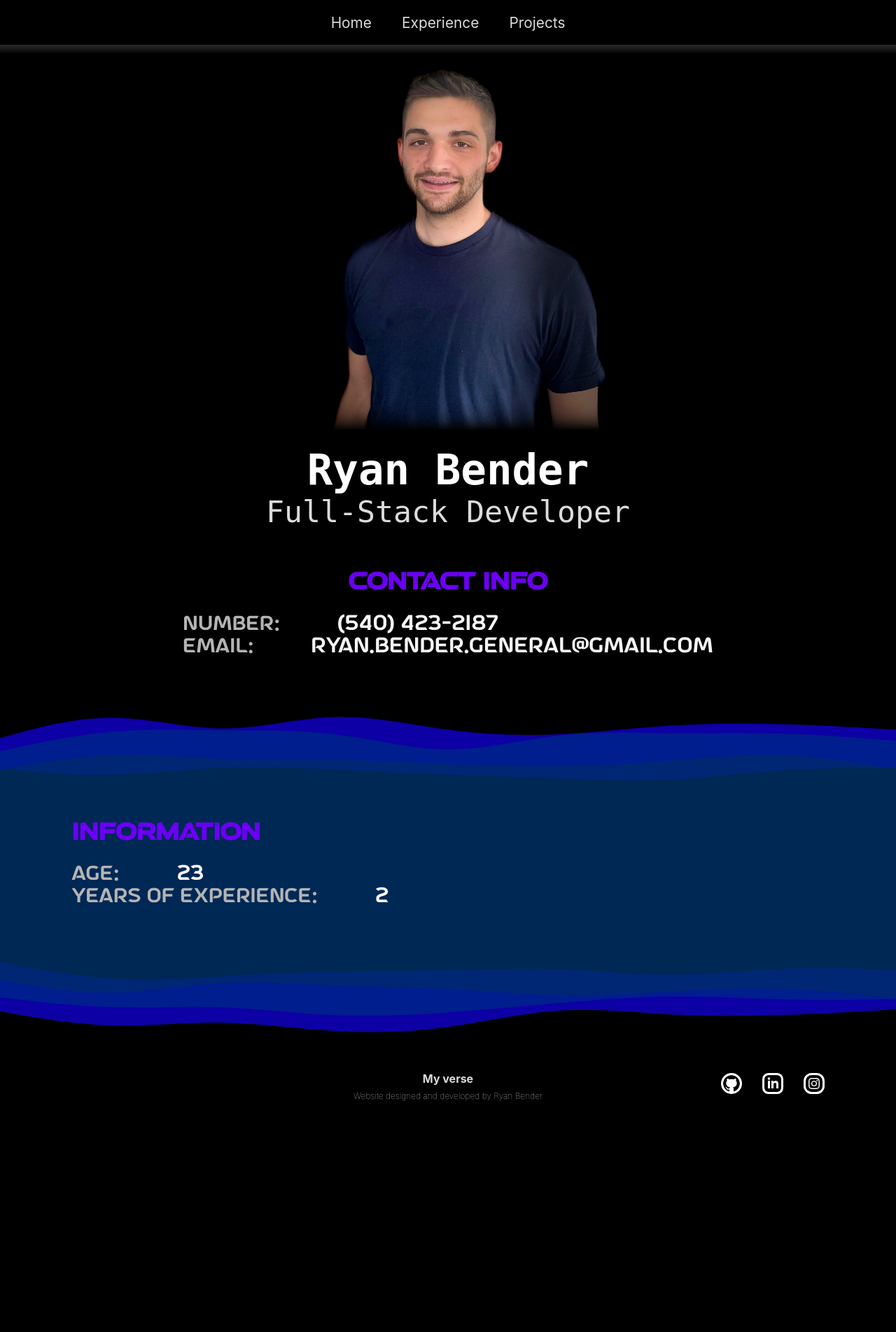
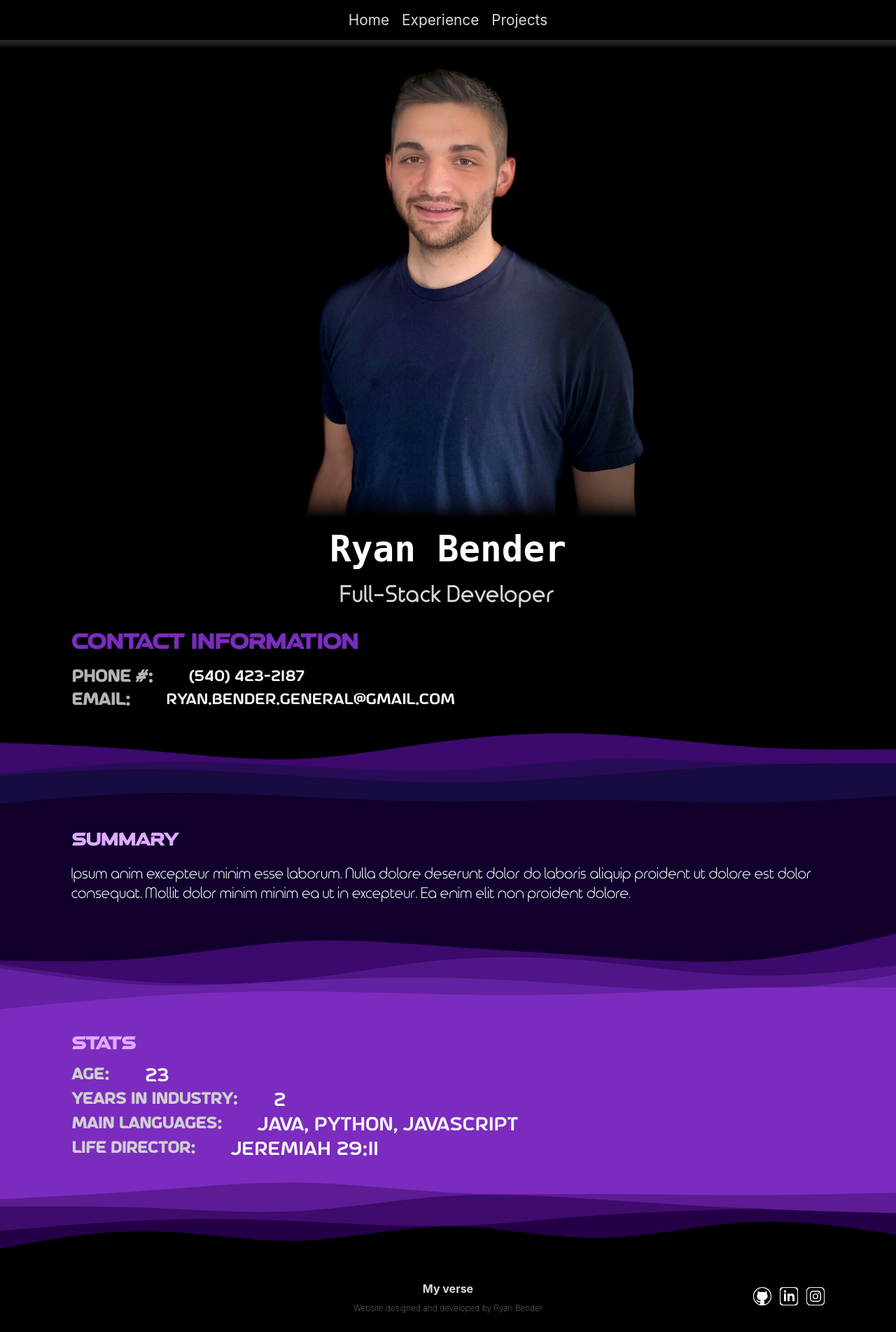
Before and after one commit to ryanbender2/Ryans-Portfolio, a Django app: page / in a window 1280 px wide. Shown: the whole page at 70% size. Before the commit the page ends 1573 px from the top, so only its background shows below. Run offline with Django 3.2, Linux system fonts and the light colour scheme.

Commit message:
home page layout update

```diff
--- a/portfolio/PortfolioApp/static/css/base.css
+++ b/portfolio/PortfolioApp/static/css/base.css
@@ -1,3 +1,7 @@
+:root {
+  --max-width: 1100px;
+}
+
 html {
   background: black;
   margin: 0;
@@ -9,6 +13,29 @@ body {
   font-size: 12px;
   font-family: "SF Pro Text", "Myriad Set Pro", "SF Pro Icons", "Helvetica Neue",
     "Helvetica", "Arial", sans-serif;
+}
+
+/* width */
+::-webkit-scrollbar {
+  width: 10px;
+}
+
+/* Track */
+::-webkit-scrollbar-track {
+  background: #2b2b2b;
+
+}
+
+/* Handle */
+::-webkit-scrollbar-thumb {
+  background: rgb(199, 199, 199);
+  border-radius: 20px;
+  border: 2px solid rgb(158, 158, 158);
+}
+
+/* Handle on hover */
+::-webkit-scrollbar-thumb:hover {
+  background: #555;
 }
 
 .hover-underline-animation {
@@ -100,14 +127,14 @@ header {
 }
 
 footer {
-  max-width: 1100px;
+  max-width: var(--max-width);
   margin: 0 auto;
   color: #dbdbdb;
   font-family: "SF Pro Text", "Myriad Set Pro", "SF Pro Icons", "Helvetica Neue",
     "Helvetica", "Arial", sans-serif;
   font-size: 0.75rem;
   font-weight: 100;
-  padding: 2% 8% 8.5% 8%;
+  padding: 0 8%;
 }
 
 footer ul {
@@ -121,7 +148,7 @@ footer ul {
 
 .footer-column {
   float: left;
-  height: 4rem;
+  height: 6rem;
 }
 
 .footer-column:nth-child(2) {
@@ -144,11 +171,11 @@ footer ul {
 }
 
 .footer-column:nth-child(3) {
-    display: flex;
-    flex-direction: column;
-    justify-content: center;
-    align-items: right;
-    gap: 10%;
+  display: flex;
+  flex-direction: column;
+  justify-content: center;
+  align-items: right;
+  gap: 10%;
 }
 
 .fill-white {
--- a/portfolio/PortfolioApp/static/css/home.css
+++ b/portfolio/PortfolioApp/static/css/home.css
@@ -1,67 +1,18 @@
 :root {
-    --accent: #6a00f4;
-    --accent-1: #8900f2;
-    --grey: #dbdbdb;
+  --palatte1-1: #10002b;
+  --palatte1-2: #240046;
+  --palatte1-3: #3c096c;
+  --palatte1-4: #5a189a;
+  --palatte1-5: #7b2cbf;
+  --palatte1-6: #9d4edd;
+  --palatte1-7: #c77dff;
+  --palatte1-8: #e0aaff;
 }
 
 section {
-    font-size: 12px;
-}
-
-#section1 {
-    padding-left: 8%;
-    padding-right: 8%;
-    display: flex;
-    flex-direction: column;
-    align-items: center;
-    color: var(--grey);
-}
-
-h1 {
-    font-size: 1.9rem;
-    color: var(--accent);
-    font-family: "Atmospheric";
-}
-
-#section1 img {
-    width: 50%;
-    padding-bottom: 2%;
-}
-
-ul {
-    list-style: none;
-    margin: 0;
+  font-size: 30px; /* main font size */
   padding: 0;
-    font-size: 1.8rem;
-    color: rgb(245, 245, 245);
-    font-family: "AstroFace";
-}
-
-.info-title {
-    padding-right: 3em;
-    font-size: 1.7rem;
-    font-family: "AstroFace";
-    color: rgb(180, 180, 180);
-}
-
-.heading-text {
-    font-family: Roboto Mono, monospace;
-    display: flex;
-    flex-direction: column;
-    align-items: center;
-    justify-content: center;
-    padding-bottom: 3em;
-}
-
-.heading-text > :first-child {
-    color: #ffffff;
-    font-weight: bold;
-}
-
-#section2 {
-    padding: 1% 8% 0% 8%;
-    background: #002855;
-    color: #e8f3fd;
+  margin: 0 auto;
 }
 
 .spacer {
@@ -71,3 +22,187 @@ ul {
   background-position: center;
   background-size: cover;
 }
+
+/* Header section */
+
+#first-section .inner {
+  display: flex;
+  flex-direction: column;
+  align-items: center;
+  /* font-family: Roboto Mono, monospace; */
+}
+
+#first-section h1 {
+  font-family: Roboto Mono, monospace;
+  padding: 0;
+  color: #ffffff;
+  font-weight: bold;
+  font-size: 1.7em;
+  margin: 0.3em 0;
+}
+
+#first-section h2 {
+  padding: 0;
+  margin: 0;
+  color: rgb(216, 216, 216);
+  font-size: 1.1em;
+  font-family: "TimeburnerBold";
+}
+
+#main-home-pic {
+  max-width: 670px;
+  width: 75vw;
+}
+
+/* Second section | Contact Information */
+
+#contact-info-section .inner {
+  margin: 0 auto;
+  display: flex;
+  flex-direction: column;
+  align-items: left;
+  padding: 1vh 8%;
+  max-width: var(--max-width);
+}
+
+#contact-info-section h1 {
+  color: var(--palatte1-5);
+  font-size: 0.9em;
+  font-family: "Atmospheric";
+}
+
+.contact-info-list {
+  list-style: none;
+  padding: 0;
+  margin: 0;
+}
+
+.contact-info-list li {
+  display: flex;
+  padding: 0 0 1vh 0;
+  gap: 4vw;
+}
+
+.contact-info-list h2 {
+  margin: 0;
+  font-size: 0.75em;
+  font-family: "AstroFace";
+  color: rgb(180, 180, 180);
+}
+
+.contact-info-list a {
+  text-decoration: none;
+  font-size: 0.69em;
+  color: rgb(245, 245, 245);
+  font-family: "AstroFace";
+}
+
+.contact-info-list a:hover {
+  transition: color 0.4s;
+  color: rgb(167, 167, 167);
+}
+
+/* Third section | Summary */
+
+#summary-section {
+  background-color: var(--palatte1-1);
+}
+
+#summary-section .inner {
+  color: white;
+  padding: 1vh 8%;
+  margin: 0 auto;
+  max-width: var(--max-width);
+}
+
+#summary-section h1 {
+  color: var(--palatte1-8);
+  font-size: 0.75em;
+  font-family: "Atmospheric";
+}
+
+#summary-section p {
+  font-size: 0.7em;
+  font-family: "Timeburner";
+}
+
+/* Forth Section | Stats */
+
+#stats-section {
+    background: var(--palatte1-5);
+}
+
+#stats-section .inner {
+  padding: 1vh 8%;
+  margin: 0 auto;
+  max-width: var(--max-width);
+}
+
+#stats-section h1 {
+  color: var(--palatte1-8);
+  font-size: 0.75em;
+  font-family: "Atmospheric";
+}
+
+.stats-list {
+  list-style: none;
+  padding: 0;
+  margin: 0;
+}
+
+.stats-list li {
+  display: flex;
+  padding: 0 0 1vh 0;
+  gap: 4vw;
+}
+
+.stats-list h2 {
+  margin: 0;
+  font-size: 0.71em;
+  font-family: "AstroFace";
+  color: rgb(207, 207, 207);
+}
+
+.stats-list span {
+  text-decoration: none;
+  font-size: 0.85em;
+  color: rgb(245, 245, 245);
+  font-family: "AstroFace";
+}
+
+@media (max-width: 900px) {
+  section {
+    font-size: 30px;
+  }
+}
+
+@media (max-width: 800px) {
+  section {
+    font-size: 27px;
+  }
+}
+
+@media (max-width: 700px) {
+  section {
+    font-size: 25px;
+  }
+}
+
+@media (max-width: 600px) {
+  section {
+    font-size: 23px;
+  }
+}
+
+@media (max-width: 500px) {
+  section {
+    font-size: 20px;
+  }
+}
+
+/* iPhone */
+@media (max-width: 400px) {
+  section {
+    font-size: 18px;
+  }
+}
--- a/portfolio/PortfolioApp/static/js/home.js
+++ b/portfolio/PortfolioApp/static/js/home.js
@@ -0,0 +1,28 @@
+$(document).ready(() => {
+    var stats = [
+        ['Age', '23'],
+        ['Years In Industry', '2'],
+        ['Main Languages', 'Java, Python, Javascript'],
+        ['Life Director', 'Jeremiah 29:11']
+    ]
+    populateStats(stats)
+})
+
+/**
+ * Populate the stats section.
+ *
+ * @param {string[][]} stats
+ */
+async function populateStats(stats) {
+    var statsList = $('.stats-list')
+
+    stats.forEach(stat => {
+        var title = stat[0]
+        var value = stat[1]
+
+        var item = $('<li>')
+        item.append($(`<h2>${title}:</h2>`))
+        item.append($(`<span>${value}</span>`))
+        statsList.append(item)
+    })
+}
--- a/portfolio/PortfolioApp/templates/base.html
+++ b/portfolio/PortfolioApp/templates/base.html
@@ -17,6 +17,14 @@
             @font-face {
                 font-family: "RocketRinder";
                 src: url("{% static 'fonts/RocketRinder.ttf' %}");
+            }
+            @font-face {
+                font-family: "Timeburner";
+                src: url("{% static 'fonts/Timeburner.ttf' %}");
+            }
+            @font-face {
+                font-family: "TimeburnerBold";
+                src: url("{% static 'fonts/TimeburnerBold.ttf' %}");
             }
         </style>
         <script
--- a/portfolio/PortfolioApp/templates/home.html
+++ b/portfolio/PortfolioApp/templates/home.html
@@ -2,33 +2,45 @@
 {% load static %}
 {% block head %}
 <link rel="stylesheet" href="{% static 'css/home.css' %}">
+<script src="{% static 'js/home.js' %}"></script>
 {% endblock %}
 
 {% block content %}
-<section id="section1">
-    <img src="{% static 'images/home_pic.png' %}" alt="Ryan">
-    <div class="heading-text">
-        <div style="font-size: 3.8rem;">Ryan Bender</div>
-        <div style="font-size: 2.7rem;">Full-Stack Developer</div>
+<section id="first-section">
+    <div class="inner">
+        <img id="main-home-pic" src="{% static 'images/home_pic.png' %}" alt="Ryan">
+        <h1>Ryan Bender</h1>
+        <h2>Full-Stack Developer</h2>
     </div>
-    <h1>Contact Info</h1>
-    <ul>
-        <div><span class="info-title">Number:</span><span>(540) 423-2187</span></div>
-        <div><span class="info-title">Email:</span><span>ryan.bender.general@gmail.com</span></div>
-        <div><span class="info-title"></span><span></span></div>
-        <div><span class="info-title"></span><span></span></div>
-    </ul>
-
+</section>
+<section id="contact-info-section">
+    <div class="inner">
+        <h1>Contact Information</h1>
+        <ul class="contact-info-list">
+            <li>
+                <h2>Phone #:</h2>
+                <a href="tel: 5404232187">(540) 423-2187</a>
+            </li>
+            <li>
+                <h2>Email:</h2>
+                <a href="mailto: ryan.bender.general@gmail.com">ryan.bender.general@gmail.com</a>
+            </li>
+        </ul>
+    </div>
 </section>
 <div class="spacer" style="background-image: url({% static 'images/s1-to-s2.svg' %});"></div>
-<section id="section2">
-    <h1>Information</h1>
-    <ul>
-        <div><span class="info-title">Age:</span><span>23</span></div>
-        <div><span class="info-title">Years Of Experience:</span><span>2</span></div>
-        <div><span class="info-title"></span><span></span></div>
-        <div><span class="info-title"></span><span></span></div>
-    </ul>
+<section id="summary-section">
+    <div class="inner">
+        <h1>Summary</h1>
+        <p>Ipsum anim excepteur minim esse laborum. Nulla dolore deserunt dolor do laboris aliquip proident ut dolore est dolor consequat. Mollit dolor minim minim ea ut in excepteur. Ea enim elit non proident dolore.</p>
+    </div>
 </section>
-<div class="spacer" style="background-image: url({% static 'images/s2-to-footer.svg' %});"></div>
+<div class="spacer" style="background-image: url({% static 'images/s3-to-s4.svg' %});"></div>
+<section id="stats-section">
+    <div class="inner">
+        <h1>Stats</h1>
+        <ul class="stats-list"></ul>
+    </div>
+</section>
+<div class="spacer" style="background-image: url({% static 'images/s4-to-footer.svg' %});"></div>
 {% endblock %}
```
Also changed, not shown: portfolio/PortfolioApp/static/css/temp_home.css (added, +127 -0 lines), portfolio/PortfolioApp/templates/other_temp.html (added, +38 -0 lines), portfolio/PortfolioApp/static/fonts/Timeburner.ttf (added), portfolio/PortfolioApp/static/fonts/TimeburnerBold.ttf (added), portfolio/PortfolioApp/static/images/s1-to-s2.svg, portfolio/PortfolioApp/static/images/s2-to-footer.svg (deleted), portfolio/PortfolioApp/static/images/s3-to-s4.svg (added), portfolio/PortfolioApp/static/images/s4-to-footer.svg (added). Lines whose indentation alone changed are shown as unchanged.
